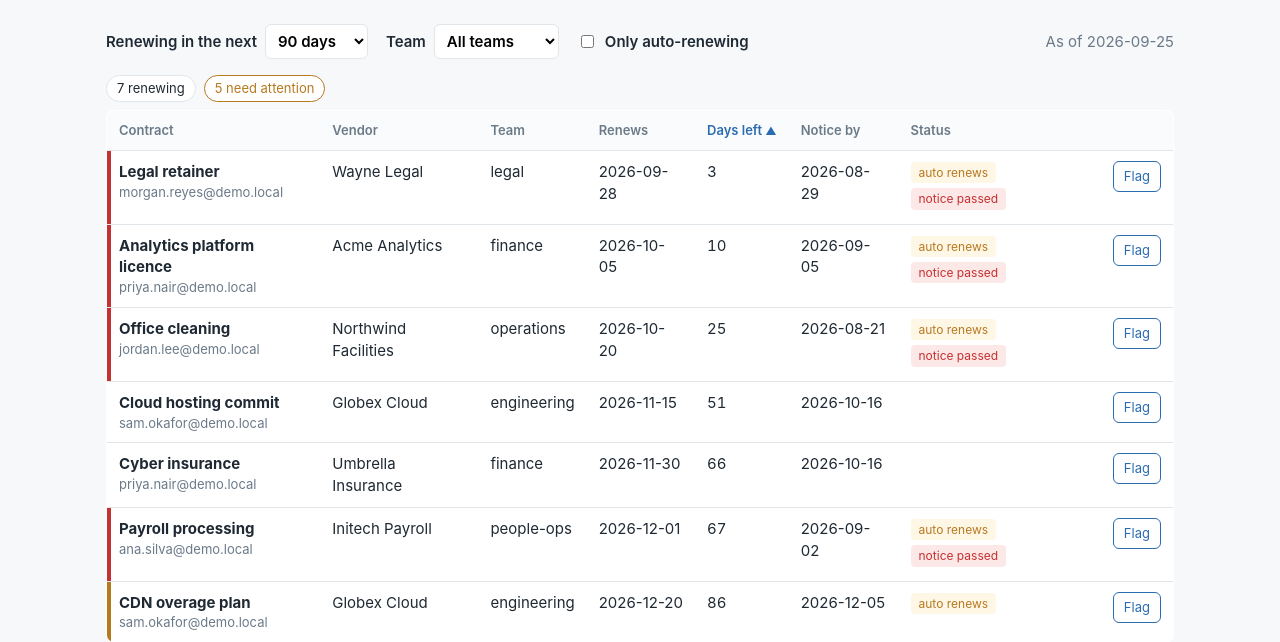
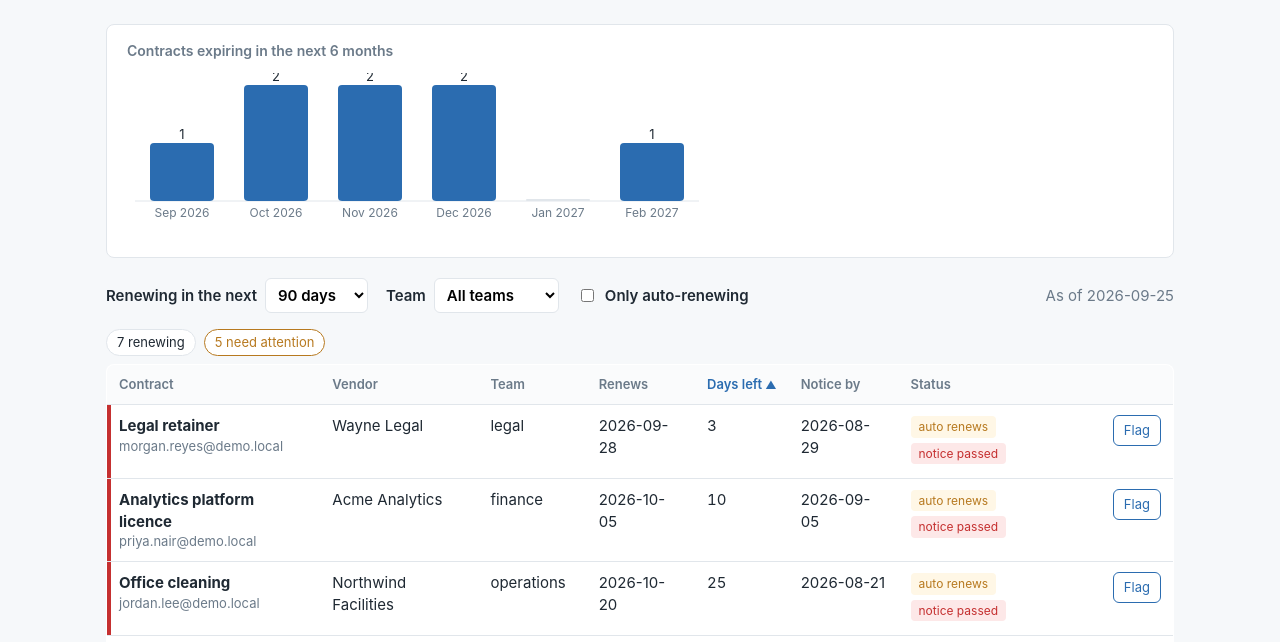
Before and after one commit to demo-aws-vibe-coding/app-renewal-radar, a FastAPI app: page / in a window 1280 px wide. Shown: the part 55-697 px from the top of the page. Run offline with FastAPI, Linux system fonts and the light colour scheme.

Commit message:
Add bar chart showing contracts expiring over the next six months
Adds a new section at the top of the home page with a bar chart that
groups active contracts by their renewal month across the coming six
months, so procurement can see at a glance where workload is
concentrated.

Co-Authored-By: Claude Sonnet 4.6 <noreply@anthropic.com>

Claude-Session: b3487c4c-9ba7-4880-ba8f-57c2d0b4b40f
Claude-Model: eu.anthropic.claude-sonnet-4-6
Policy-Version: 2026.09.21-1

```diff
--- a/src/app/main.py
+++ b/src/app/main.py
@@ -181,6 +181,49 @@ def toggle_flag(
     )
 
 
+@app.get("/chart/expiring", response_class=HTMLResponse)
+def chart_expiring(request: Request) -> HTMLResponse:
+    user = current_caller(request)
+    today = date.today()
+    buckets = renewals.expiring_by_month(client, user, today=today)
+    max_count = max((b.count for b in buckets), default=0)
+
+    # Pre-compute SVG geometry in Python so the template stays simple.
+    chart_left, baseline_y, chart_top = 8, 128, 12
+    n = len(buckets)
+    slot_w = 564 // n if n else 94
+    bar_w = min(64, slot_w - 16)
+    bar_gap = (slot_w - bar_w) // 2
+    max_h = baseline_y - chart_top
+    scale = max_h / max(max_count, 1)
+
+    bars = []
+    for i, b in enumerate(buckets):
+        bx = chart_left + i * slot_w + bar_gap
+        bh = int(b.count * scale)
+        bars.append(
+            {
+                "label": b.label,
+                "count": b.count,
+                "x": bx,
+                "y": baseline_y - bh,
+                "w": bar_w,
+                "h": bh,
+                "cx": bx + bar_w // 2,
+            }
+        )
+
+    return templates.TemplateResponse(
+        request,
+        "_expiring_chart.html",
+        {
+            "request": request,
+            "bars": bars,
+            "baseline_y": baseline_y,
+        },
+    )
+
+
 @app.get("/whoami", response_class=HTMLResponse)
 def whoami(request: Request) -> HTMLResponse:
     """Who am I, and what can this app see on my behalf? Answered by the data API."""
--- a/src/app/static/style.css
+++ b/src/app/static/style.css
@@ -31,3 +31,6 @@ select { padding:6px 8px; border:1px solid var(--line); border-radius:6px; backg
 .btn:hover { background:var(--accent); color:#fff; }
 .empty { color:var(--muted); padding:24px; text-align:center; background:#fff; border:1px dashed var(--line); border-radius:8px; }
 .foot { text-align:center; color:var(--muted); font-size:12px; padding:24px; }
+.chart-card { background:#fff; border:1px solid var(--line); border-radius:8px; padding:16px 20px; margin-bottom:20px; }
+.chart-title { font-size:14px; font-weight:600; color:var(--muted); margin:0 0 12px; }
+.expiry-chart { display:block; width:100%; max-width:580px; }
--- /dev/null
+++ b/src/app/templates/_expiring_chart.html
@@ -0,0 +1,23 @@
+<div class="chart-card">
+  <h2 class="chart-title">Contracts expiring in the next 6 months</h2>
+  <svg class="expiry-chart" viewBox="0 0 580 168" aria-label="Bar chart of contracts expiring per month" role="img">
+    <title>Contracts expiring per month over the next six months</title>
+    <!-- baseline -->
+    <line x1="8" y1="{{ baseline_y }}" x2="572" y2="{{ baseline_y }}" stroke="#e1e6eb" stroke-width="1"/>
+    {% for bar in bars %}
+    <g>
+      {% if bar.count > 0 %}
+      <rect x="{{ bar.x }}" y="{{ bar.y }}" width="{{ bar.w }}" height="{{ bar.h }}" rx="4" fill="#2b6cb0">
+        <title>{{ bar.label }}: {{ bar.count }} contract{{ 's' if bar.count != 1 else '' }}</title>
+      </rect>
+      <text x="{{ bar.cx }}" y="{{ bar.y - 4 }}" text-anchor="middle" font-size="13" font-family="inherit" fill="#1f2933">{{ bar.count }}</text>
+      {% else %}
+      <rect x="{{ bar.x }}" y="{{ baseline_y - 2 }}" width="{{ bar.w }}" height="2" rx="1" fill="#e1e6eb">
+        <title>{{ bar.label }}: 0 contracts</title>
+      </rect>
+      {% endif %}
+      <text x="{{ bar.cx }}" y="{{ baseline_y + 16 }}" text-anchor="middle" font-size="12" font-family="inherit" fill="#6b7a89">{{ bar.label }}</text>
+    </g>
+    {% endfor %}
+  </svg>
+</div>
--- a/src/app/templates/index.html
+++ b/src/app/templates/index.html
@@ -1,5 +1,9 @@
 {% extends "base.html" %}
 {% block content %}
+<section id="expiring-chart" hx-get="/chart/expiring" hx-trigger="load">
+  <div class="chart-card"><p class="muted" style="padding:32px 0;text-align:center">Loading chart…</p></div>
+</section>
+
 <section class="controls">
   <form id="filters" hx-get="/contracts" hx-target="#contracts" hx-trigger="change" hx-push-url="false">
     <label>Renewing in the next
```
Also changed, not shown: src/app/renewals.py (+36 -0 lines), tests/test_chart.py (added, +67 -0 lines).
